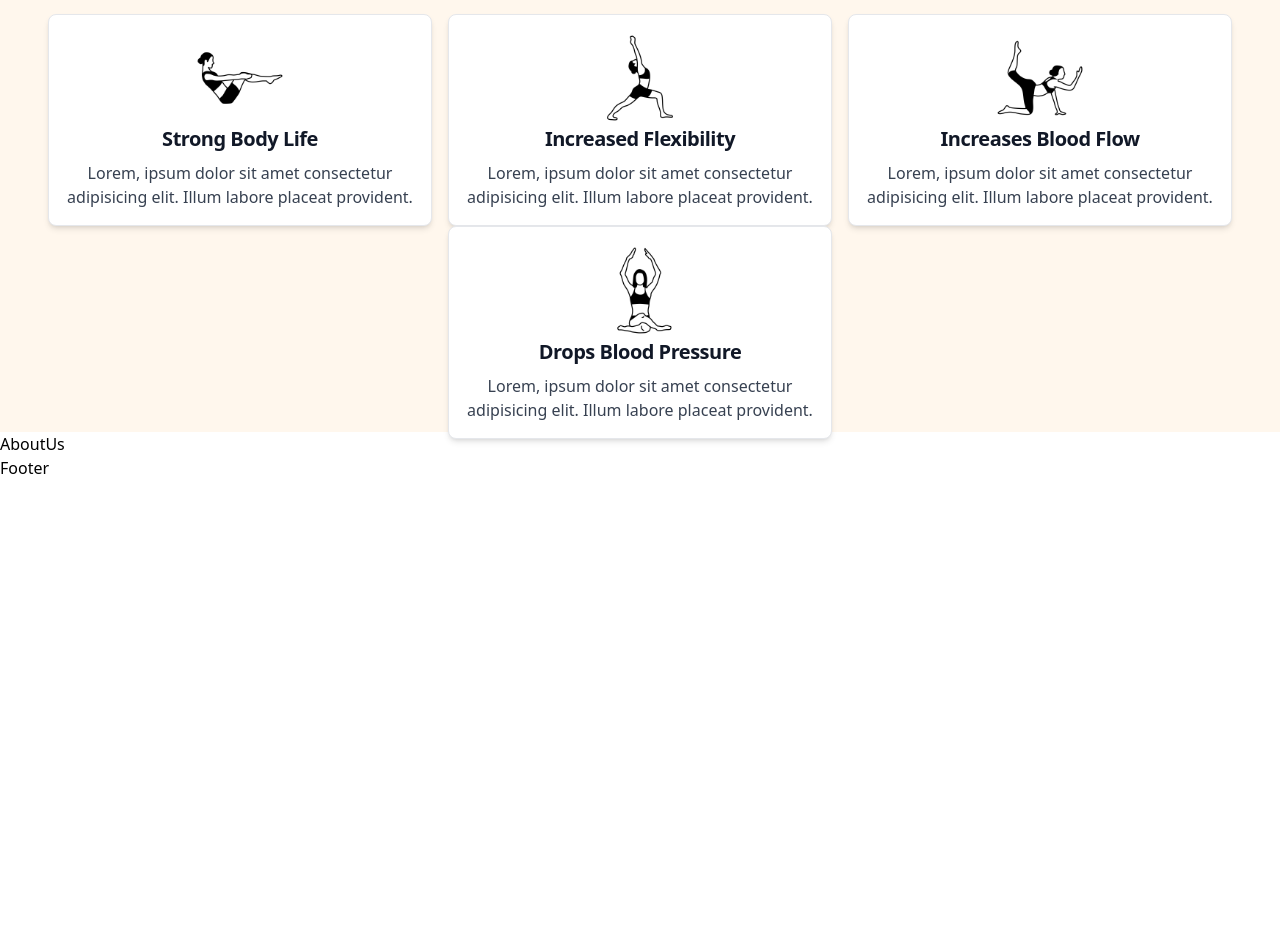
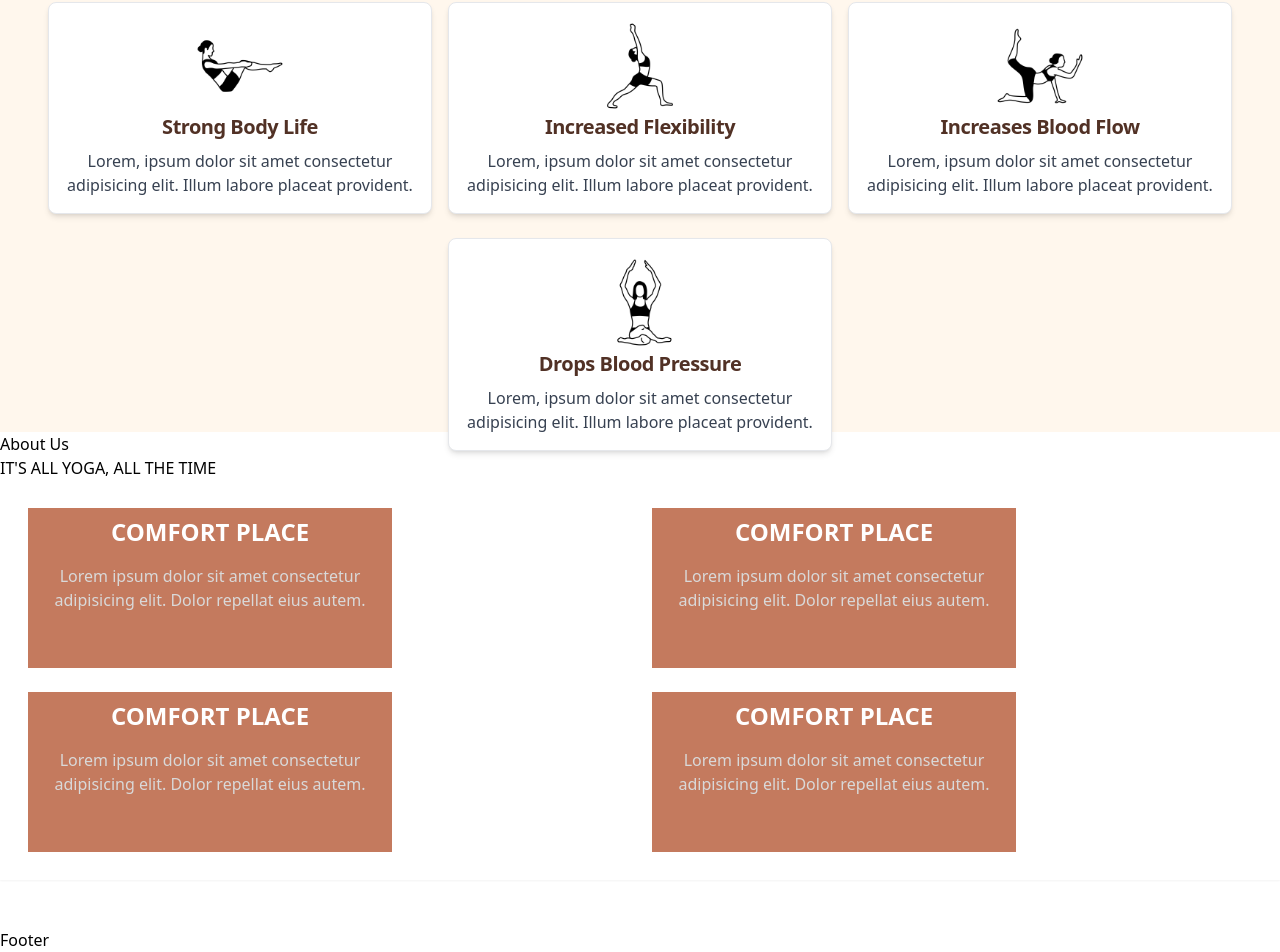
Before and after one commit to anuj4you/yogaMate, a React (Create React App) app: page / in a window 1280 px wide. Shown: the part 978-1930 px from the top of the page. Before the commit the page ends 1458 px from the top, so only its background shows below. Built offline with nearby package versions, Linux system fonts and the light colour scheme.

Commit message:
added about us page

```diff
--- a/src/components/AboutUs.js
+++ b/src/components/AboutUs.js
@@ -1,7 +1,57 @@
-import React from 'react'
+import React from "react";
 
 export default function AboutUs() {
   return (
-    <div>AboutUs</div>
-  )
-}
+    <div>
+      <h4>About Us </h4>
+      <h5>IT'S ALL YOGA, ALL THE TIME</h5>
+
+      <div className=" flex items-center justify-center text-center grid mb-8  shadow-sm dark:border-gray-700 md:mb-12 md:grid-cols-2 px-4 py-4 ">
+        <div className="flex flex-col items-center justify-center p-8 text-center bg-[#C47A5E] px-3 py-2 mx-3 my-3 w-7/12 ">
+          <blockquote className="max-w-2xl mx-auto mb-4 text-[#D9D9D9] lg:mb-8 dark:text-gray-400">
+            <h3 className="text-2xl font-semibold text-white dark:text-white  ">
+              COMFORT PLACE
+            </h3>
+            <p className="my-4 font-light">
+              Lorem ipsum dolor sit amet consectetur adipisicing elit. Dolor repellat eius autem.
+            </p>
+          </blockquote>
+
+        </div>
+        <div className="flex flex-col items-center justify-center p-8 text-center bg-[#C47A5E] px-3 py-2 mx-3 my-3 w-7/12 ">
+          <blockquote className="max-w-2xl mx-auto mb-4 text-[#D9D9D9] lg:mb-8 dark:text-gray-400">
+            <h3 className="text-2xl font-semibold text-white dark:text-white  ">
+              COMFORT PLACE
+            </h3>
+            <p className="my-4 font-light">
+              Lorem ipsum dolor sit amet consectetur adipisicing elit. Dolor repellat eius autem.
+            </p>
+          </blockquote>
+
+        </div>
+        <div className="flex flex-col items-center justify-center p-8 text-center bg-[#C47A5E] px-3 py-2 mx-3 my-3 w-7/12 ">
+          <blockquote className="max-w-2xl mx-auto mb-4 text-[#D9D9D9] lg:mb-8 dark:text-gray-400">
+            <h3 className="text-2xl font-semibold text-white dark:text-white  ">
+              COMFORT PLACE
+            </h3>
+            <p className="my-4 font-light">
+              Lorem ipsum dolor sit amet consectetur adipisicing elit. Dolor repellat eius autem.
+            </p>
+          </blockquote>
+
+        </div>
+        <div className="flex flex-col items-center justify-center p-8 text-center bg-[#C47A5E] px-3 py-2 mx-3 my-3 w-7/12 ">
+          <blockquote className="max-w-2xl mx-auto mb-4 text-[#D9D9D9] lg:mb-8 dark:text-gray-400">
+            <h3 className="text-2xl font-semibold text-white dark:text-white  ">
+              COMFORT PLACE
+            </h3>
+            <p className="my-4 font-light">
+              Lorem ipsum dolor sit amet consectetur adipisicing elit. Dolor repellat eius autem.
+            </p>
+          </blockquote>
+
+        </div>
+
+      </div>
+    </div>
+  )}
--- a/src/components/Benefits.js
+++ b/src/components/Benefits.js
@@ -18,40 +18,40 @@ export default function Benefits() {
       </p>
 
       <div className="cards flex flex-wrap justify-evenly my-4 mx-3 ">
-        <div className="  flex flex-col justify-center text-center shadow-md  max-w-sm p-4 bg-white border border-gray-200 rounded-lg  hover:bg-[#ceb1a6] dark:bg-gray-800 dark:border-gray-700 dark:hover:bg-gray-700">
+        <div className=" my-3 flex flex-col justify-center text-center shadow-md  max-w-sm p-4 bg-white border border-gray-200 rounded-lg  hover:bg-[#ceb1a6] dark:bg-gray-800 dark:border-gray-700 dark:hover:bg-gray-700">
 
         <img src={pose8} alt="pic" style={{width:"27%", margin:"auto"}} />
-          <h5 className="mb-2 text-xl font-semibold tracking-tight text-gray-900 dark:text-white">
+          <h5 className="mb-2 text-xl font-semibold tracking-tight text-[#513125] dark:text-white">
             Strong Body Life
           </h5>
           <p className="font-normal text-gray-700 dark:text-gray-400">
             Lorem, ipsum dolor sit amet consectetur adipisicing elit. Illum labore placeat provident.
           </p>
         </div>
-        <div className="  flex flex-col justify-center text-center shadow-md  max-w-sm p-4 bg-white border border-gray-200 rounded-lg  hover:bg-[#ceb1a6] dark:bg-gray-800 dark:border-gray-700 dark:hover:bg-gray-700">
+        <div className=" my-3 flex flex-col justify-center text-center shadow-md  max-w-sm p-4 bg-white border border-gray-200 rounded-lg  hover:bg-[#ceb1a6] dark:bg-gray-800 dark:border-gray-700 dark:hover:bg-gray-700">
 
         <img src={pose3} alt="pic" style={{width:"27%", margin:"auto"}} />
-          <h5 className="mb-2 text-xl font-semibold tracking-tight text-gray-900 dark:text-white">
+          <h5 className="mb-2 text-xl font-semibold tracking-tight text-[#513125] dark:text-white">
             Increased Flexibility
           </h5>
           <p className="font-normal text-gray-700 dark:text-gray-400">
             Lorem, ipsum dolor sit amet consectetur adipisicing elit. Illum labore placeat provident.
           </p>
         </div>
-        <div className="  flex flex-col justify-center text-center shadow-md  max-w-sm p-4 bg-white border border-gray-200 rounded-lg  hover:bg-[#ceb1a6] dark:bg-gray-800 dark:border-gray-700 dark:hover:bg-gray-700">
+        <div className=" my-3 flex flex-col justify-center text-center shadow-md  max-w-sm p-4 bg-white border border-gray-200 rounded-lg  hover:bg-[#ceb1a6] dark:bg-gray-800 dark:border-gray-700 dark:hover:bg-gray-700">
 
         <img src={pose5} alt="pic" style={{width:"27%", margin:"auto"}} />
-          <h5 className="mb-2 text-xl font-semibold tracking-tight text-gray-900 dark:text-white">
+          <h5 className="mb-2 text-xl font-semibold tracking-tight text-[#513125] dark:text-white">
             Increases Blood Flow
           </h5>
           <p className="font-normal text-gray-700 dark:text-gray-400">
             Lorem, ipsum dolor sit amet consectetur adipisicing elit. Illum labore placeat provident.
           </p>
         </div>
-        <div className="  flex flex-col justify-center text-center shadow-md  max-w-sm p-4 bg-white border border-gray-200 rounded-lg  hover:bg-[#ceb1a6] dark:bg-gray-800 dark:border-gray-700 dark:hover:bg-gray-700">
+        <div className=" my-3 flex flex-col justify-center text-center shadow-md  max-w-sm p-4 bg-white border border-gray-200 rounded-lg  hover:bg-[#ceb1a6] dark:bg-gray-800 dark:border-gray-700 dark:hover:bg-gray-700">
 
         <img src={pose2} alt="pic" style={{width:"27%", margin:"auto"}} />
-          <h5 className="mb-2 text-xl font-semibold tracking-tight text-gray-900 dark:text-white">
+          <h5 className="mb-2 text-xl font-semibold tracking-tight text-[#513125] dark:text-white">
             Drops Blood Pressure
           </h5>
           <p className="font-normal text-gray-700 dark:text-gray-400">
```
